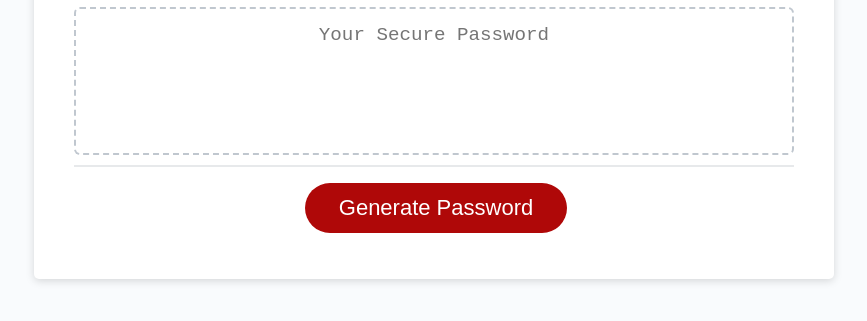
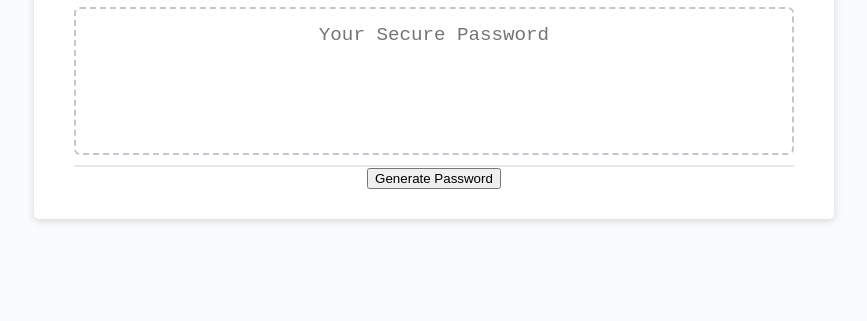
Before and after one commit to jWeibelbootcamp/Password-Generator, a plain HTML site: page index.html in a window 1280 px wide. Shown: the part 241-562 px from the top of the page, without its empty margins (206-1073 px from the left). Drawn offline with Linux system fonts and the light colour scheme.

Commit message:
pushing up final changes

```diff
--- a/index.html
+++ b/index.html
@@ -25,7 +25,7 @@
           ></textarea>
         </div>
         <div class="card-footer">
-          <button id="generate" class="btn">Generate Password</button>
+          <button id="generate">Generate Password</button>
         </div>
       </div>
     </div>
```
Also changed, not shown: 1 other file.
